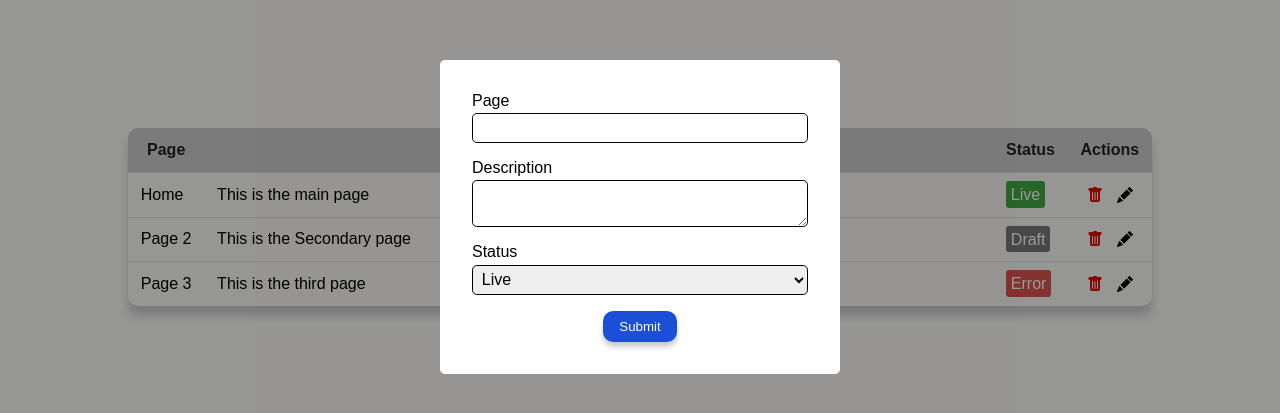
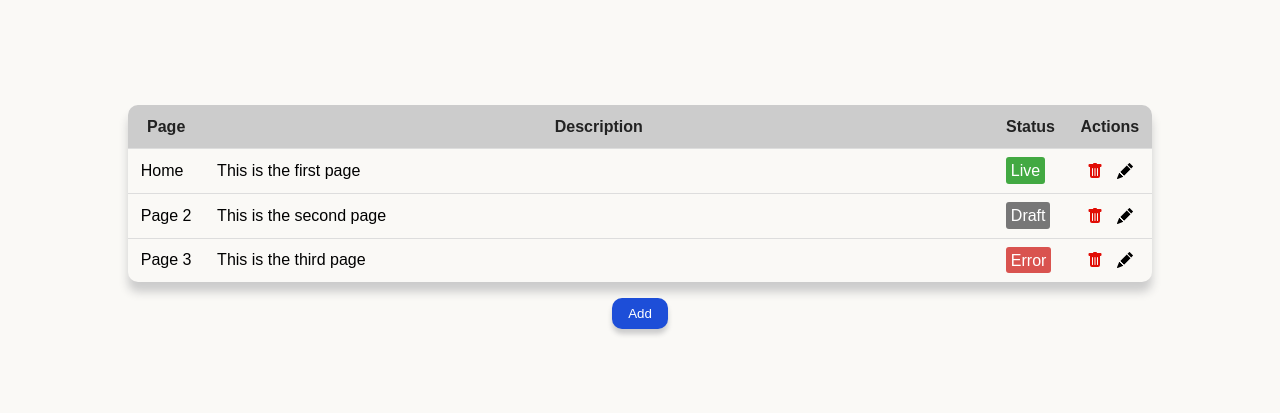
Before and after one commit to bubsworth/simple-react-table, a React (Vite) app: page / in a window 1280 px wide. Shown: the part 183-596 px from the top of the page. Built offline with nearby package versions, Linux system fonts and the light colour scheme.

Commit message:
Make modal open/close and add in rows data

```diff
--- a/src/App.jsx
+++ b/src/App.jsx
@@ -1,12 +1,29 @@
+import { useState } from "react";
 import "./App.css";
 import { Modal } from "./components/Modal";
 import { Table } from "./components/Table";
 
 function App() {
+  const [modalOpen, setModalOpen] = useState(false);
+
+  const rows = [
+    { page: "Home", description: "This is the first page", status: "live" },
+    { page: "Page 2", description: "This is the second page", status: "draft" },
+    { page: "Page 3", description: "This is the third page", status: "error" },
+  ];
   return (
     <div className="App">
-      <Table />
-      <Modal />
+      <Table rows={rows} />
+      <button className="btn" onClick={() => setModalOpen(true)}>
+        Add
+      </button>
+      {modalOpen && (
+        <Modal
+          closeModal={() => {
+            setModalOpen(false);
+          }}
+        />
+      )}
     </div>
   );
 }
--- a/src/components/Modal.jsx
+++ b/src/components/Modal.jsx
@@ -1,9 +1,14 @@
 import React from "react";
 import "./Modal.css";
 
-export const Modal = () => {
+export const Modal = ({ closeModal }) => {
   return (
-    <div className="modal-container">
+    <div
+      className="modal-container"
+      onClick={(e) => {
+        if (e.target.className === "modal-container") closeModal();
+      }}
+    >
       <div className="modal">
         <form>
           <div className="form-group">
--- a/src/components/Table.jsx
+++ b/src/components/Table.jsx
@@ -2,7 +2,7 @@ import React from "react";
 import { BsFillTrashFill, BsFillPencilFill } from "react-icons/bs";
 import "./Table.css";
 
-export const Table = () => {
+export const Table = ({ rows }) => {
   return (
     <div className="table-wrapper">
       <table className="table">
@@ -15,11 +15,17 @@ export const Table = () => {
           </tr>
         </thead>
         <tbody>
-          <tr>
-            <td>Home</td>
-            <td>This is the main page</td>
+          {rows.map((row, idx) => {
+            const statusText =
+              row.status.charAt(0).toUpperCase() + row.status.slice(1);
+            return (
+              <tr key={idx}>
+                <td>{row.page}</td>
+                <td className="expand">{row.description}</td>
                 <td>
-              <span className="label label-live">Live</span>
+                  <span className={`label label-${row.status}`}>
+                    {statusText}
+                  </span>
                 </td>
                 <td>
                   <span className="actions">
@@ -28,32 +34,8 @@ export const Table = () => {
                   </span>
                 </td>
               </tr>
-          <tr>
-            <td>Page 2</td>
-            <td>This is the Secondary page</td>
-            <td>
-              <span className="label label-draft">Draft</span>
-            </td>
-            <td>
-              <span className="actions">
-                <BsFillTrashFill className="delete-bin" />
-                <BsFillPencilFill />
-              </span>
-            </td>
-          </tr>
-          <tr>
-            <td>Page 3</td>
-            <td>This is the third page</td>
-            <td>
-              <span className="label label-error">Error</span>
-            </td>
-            <td>
-              <span className="actions">
-                <BsFillTrashFill className="delete-bin" />
-                <BsFillPencilFill />
-              </span>
-            </td>
-          </tr>
+            );
+          })}
         </tbody>
       </table>
     </div>
```
Lines whose indentation alone changed are shown as unchanged.
